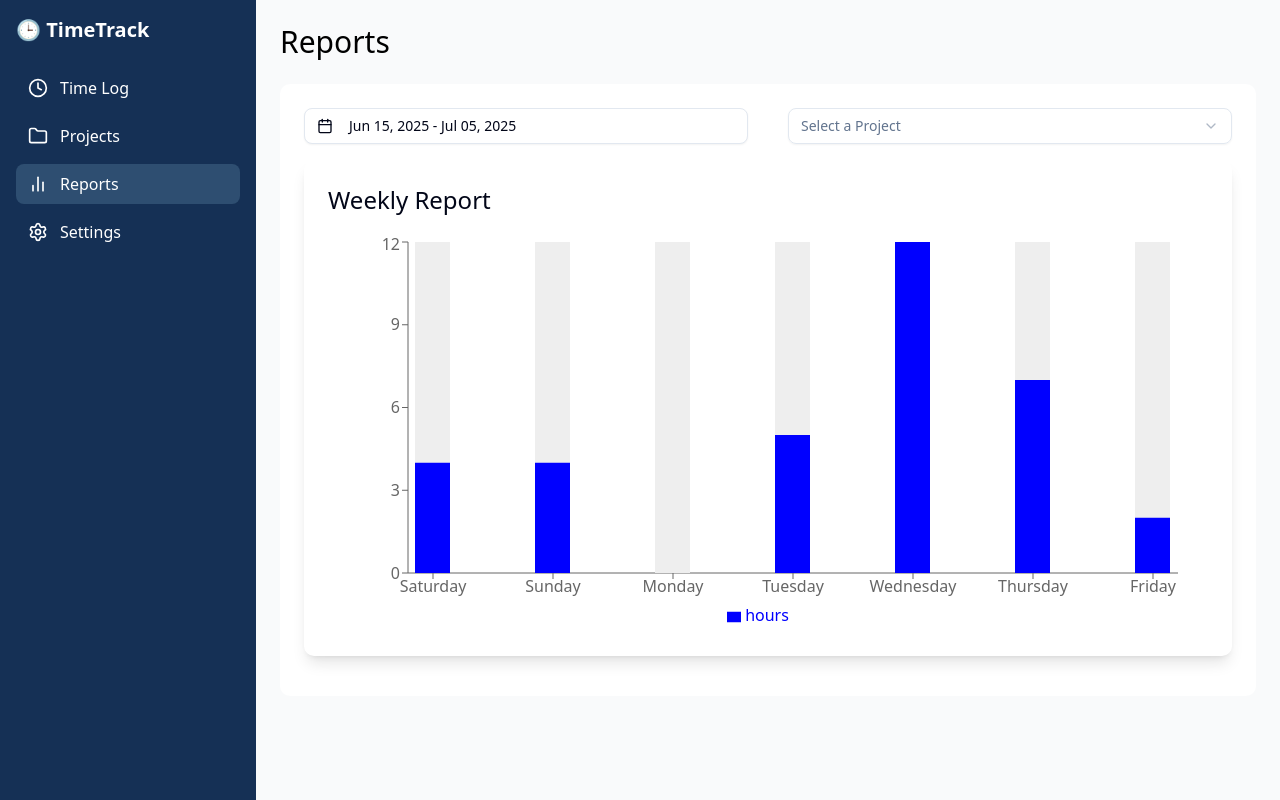
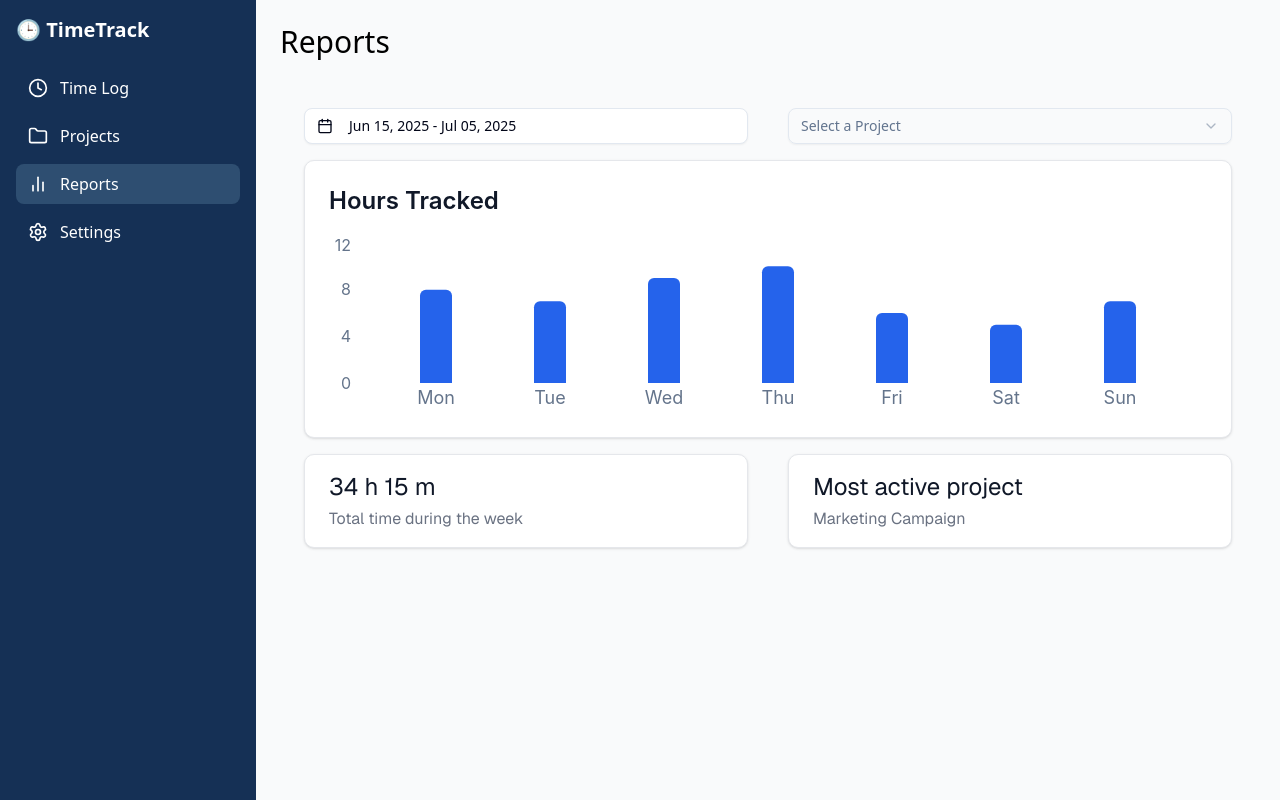
Before and after one commit to BasharMOhamed/Time-Tracker, a Next.js app: page /reports in a window 1280 px wide. Built offline with nearby package versions, Linux system fonts and the light colour scheme.

Commit message:
Reports page completed(Front-End only)

```diff
--- a/src/app/reports/page.tsx
+++ b/src/app/reports/page.tsx
@@ -1,8 +1,7 @@
 import { SelectDemo } from "@/components/projectSelect";
+import StatsCard from "@/components/statsCard";
 import DateRangePicker from "@/components/ui/date-range-picker";
 import Example from "@/components/weeklyHoursChart";
-// import WeeklyHoursChart from "@/components/weeklyHoursChart";
-// import { DateRangePicker } from "@/components/ui/date-range-picker";
 import React from "react";
 
 const Reports = () => {
@@ -11,7 +10,7 @@ const Reports = () => {
       <header>
         <h1 className="text-3xl mb-6 text-black">Reports</h1>
       </header>
-      <div className="bg-white p-6 rounded-lg">
+      <div className="p-6 rounded-lg">
         <div className="flex w-full gap-x-10 mb-4">
           <div className="flex-1">
             <DateRangePicker />
@@ -20,13 +19,25 @@ const Reports = () => {
             <SelectDemo />
           </div>
         </div>
-        {/* Add your reports content here */}
-        {/* <WeeklyHoursChart /> */}
-        <div className="w-full rounded-lg shadow-lg p-6">
-          <h2 className="text-2xl mb-4">Weekly Report</h2>
+        <div
+          className="w-full rounded-lg shadow-sm border border-gray-200 bg-white p-6"
+          style={{ fontFamily: "Inter, system-ui, sans-serif" }}
+        >
+          <h2 className="text-2xl font-semibold mb-4 text-gray-900">
+            Hours Tracked
+          </h2>
           <Example />
         </div>
-        <div className="flex w-full gap-x-10 mb-4"></div>
+        <div className="w-full grid grid-cols-2 gap-x-10 my-4">
+          <StatsCard
+            title="34 h 15 m"
+            description="Total time during the week"
+          />
+          <StatsCard
+            title="Most active project"
+            description="Marketing Campaign"
+          />
+        </div>
       </div>
     </>
   );
--- /dev/null
+++ b/src/components/statsCard.tsx
@@ -0,0 +1,18 @@
+import React from "react";
+
+const StatsCard = ({
+  title,
+  description,
+}: {
+  title: string;
+  description: string;
+}) => {
+  return (
+    <div className="bg-white border border-gray-200 rounded-lg shadow-sm px-6 py-4 font-sans">
+      <h2 className="text-2xl font-normal mb-1 text-gray-900">{title}</h2>
+      <p className="text-base text-gray-500">{description}</p>
+    </div>
+  );
+};
+
+export default StatsCard;
--- a/src/components/weeklyHoursChart.tsx
+++ b/src/components/weeklyHoursChart.tsx
@@ -1,73 +1,55 @@
 "use client";
 import React, { PureComponent } from "react";
-import {
-  BarChart,
-  Bar,
-  XAxis,
-  YAxis,
-  //   CartesianGrid,
-  Tooltip,
-  Legend,
-  ResponsiveContainer,
-} from "recharts";
+import { BarChart, Bar, XAxis, YAxis, ResponsiveContainer } from "recharts";
 
 const data = [
-  {
-    name: "Saturday",
-    hours: 4,
-  },
-  {
-    name: "Sunday",
-    hours: 4,
-  },
-  {
-    name: "Monday",
-    hours: 0,
-  },
-  {
-    name: "Tuesday",
-    hours: 5,
-  },
-  {
-    name: "Wednesday",
-    hours: 12,
-  },
-  {
-    name: "Thursday",
-    hours: 7,
-  },
-  {
-    name: "Friday",
-    hours: 2,
-  },
+  { name: "Mon", hours: 8 },
+  { name: "Tue", hours: 7 },
+  { name: "Wed", hours: 9 },
+  { name: "Thu", hours: 10 },
+  { name: "Fri", hours: 6 },
+  { name: "Sat", hours: 5 },
+  { name: "Sun", hours: 7 },
 ];
 
 export default class Example extends PureComponent {
   render() {
     return (
-      <ResponsiveContainer width="100%" height={400}>
+      <ResponsiveContainer width="100%" height={180}>
         <BarChart
-          width={500}
-          height={300}
           data={data}
           margin={{
             top: 10,
-            right: 30,
-            left: 20,
-            bottom: 5,
+            right: 10,
+            left: 0,
+            bottom: 0,
           }}
-          barSize={35}
+          barSize={32}
         >
           <XAxis
             dataKey="name"
-            scale="point"
-            padding={{ left: 25, right: 25 }}
+            axisLine={false}
+            tickLine={false}
+            tick={{
+              fontSize: 18,
+              fill: "#64748b",
+              fontFamily: "Inter, system-ui, sans-serif",
+            }}
+            padding={{ left: 20, right: 20 }}
           />
-          <YAxis />
-          <Tooltip />
-          <Legend />
-          {/* <CartesianGrid strokeDasharray="3 3" /> */}
-          <Bar dataKey="hours" fill="blue" background={{ fill: "#eee" }} />
+          <YAxis
+            axisLine={false}
+            tickLine={false}
+            tick={{
+              fontSize: 16,
+              fill: "#64748b",
+              fontFamily: "Inter, system-ui, sans-serif",
+            }}
+            width={30}
+            domain={[0, 12]}
+            ticks={[0, 2, 4, 6, 8, 10, 12]}
+          />
+          <Bar dataKey="hours" fill="#2563eb" radius={[6, 6, 0, 0]} />
         </BarChart>
       </ResponsiveContainer>
     );
```
